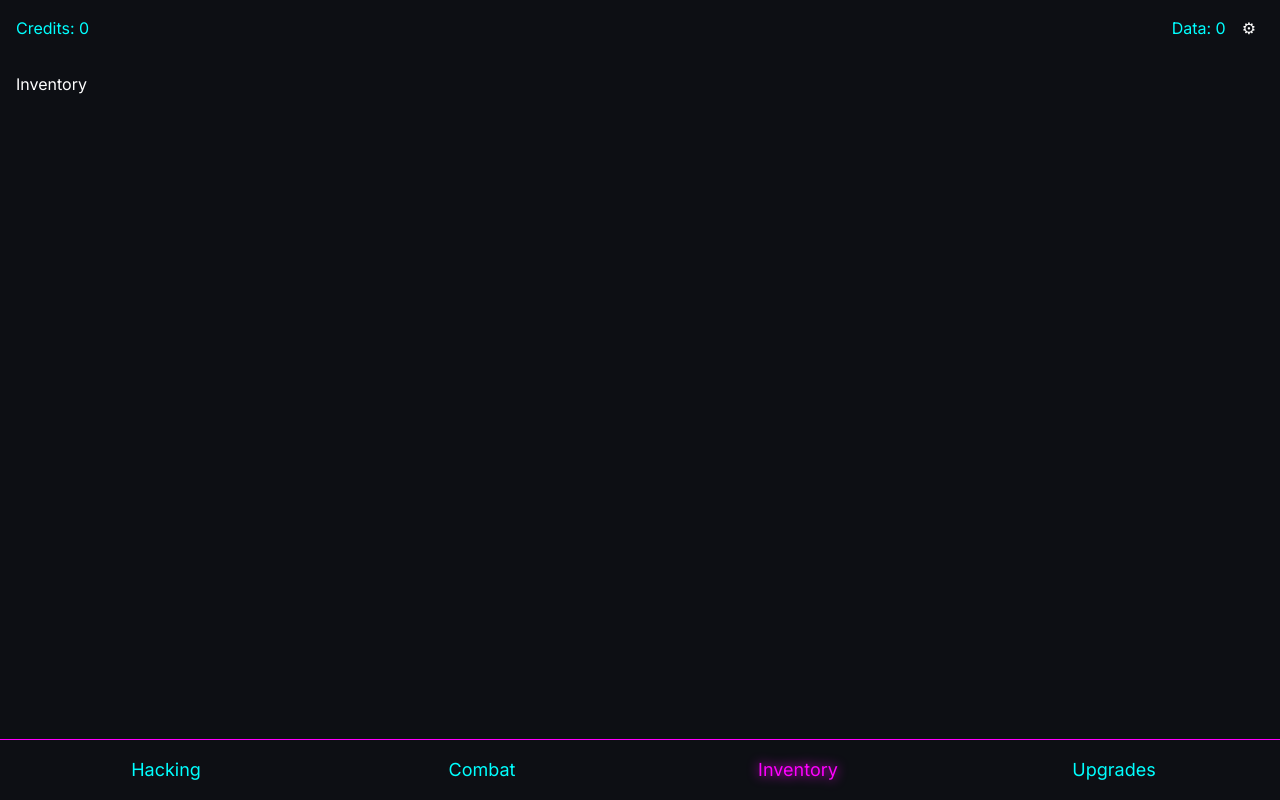
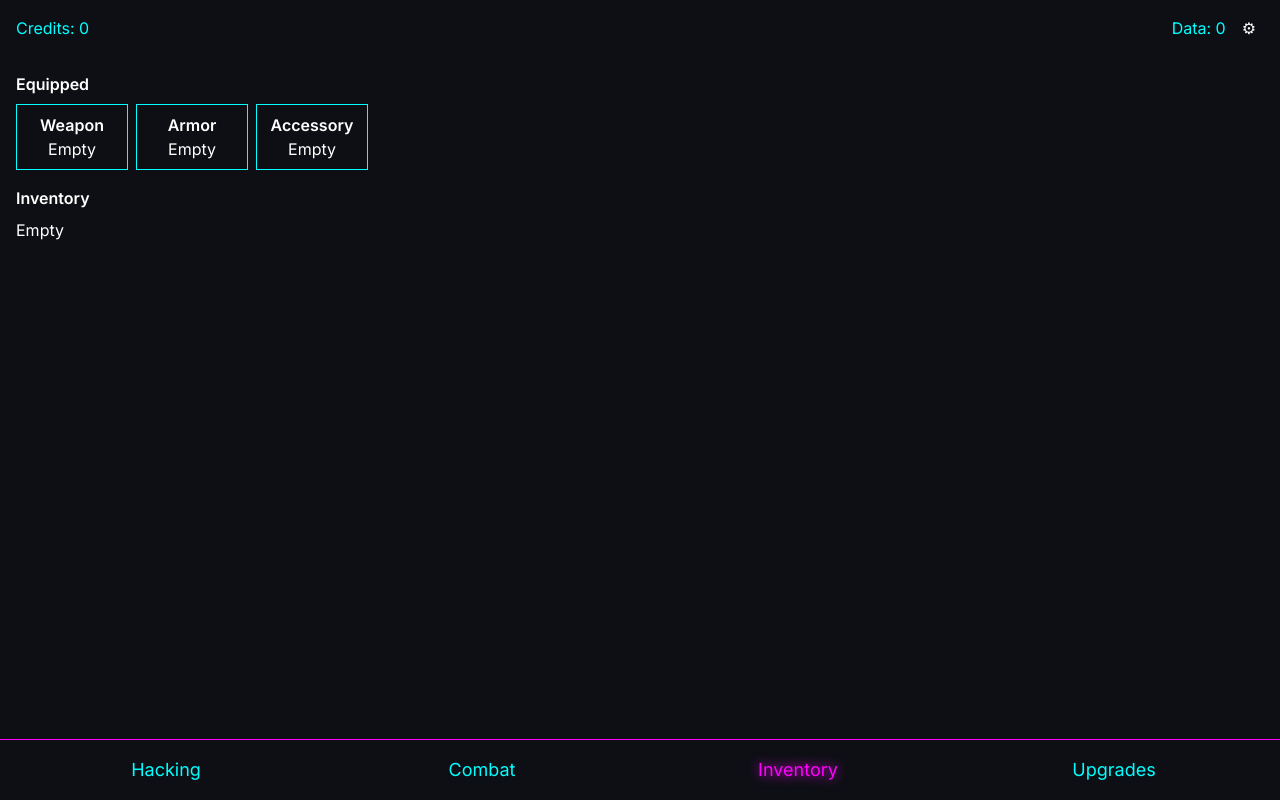
Before and after one commit to mikisz/cyber-idle, a React (Vite) app: page / in a window 1280 px wide. Both pictures are taken after a click on the button "Inventory". Built offline with nearby package versions, Linux system fonts and the light colour scheme.

Commit message:
feat: implement item system

```diff
--- /dev/null
+++ b/src/data/items.ts
@@ -0,0 +1,52 @@
+export type ItemType = 'weapon' | 'armor' | 'accessory' | 'consumable';
+
+export interface Item {
+  id: string;
+  name: string;
+  type: ItemType;
+  stats?: {
+    atk?: number;
+    hpMax?: number;
+    hackingSpeed?: number; // percentage as decimal (0.1 = 10%)
+  };
+  rarity: 'common' | 'uncommon' | 'rare';
+  description: string;
+}
+
+export const items: Item[] = [
+  {
+    id: 'shock_baton',
+    name: 'Shock Baton',
+    type: 'weapon',
+    stats: { atk: 5 },
+    rarity: 'common',
+    description: '+5 ATK',
+  },
+  {
+    id: 'kevlar_jacket',
+    name: 'Kevlar Jacket',
+    type: 'armor',
+    stats: { hpMax: 20 },
+    rarity: 'uncommon',
+    description: '+20 Max HP',
+  },
+  {
+    id: 'neural_chip',
+    name: 'Neural Chip',
+    type: 'accessory',
+    stats: { hackingSpeed: 0.1 },
+    rarity: 'rare',
+    description: '+10% hacking speed',
+  },
+  {
+    id: 'medkit',
+    name: 'Medkit',
+    type: 'consumable',
+    rarity: 'common',
+    description: 'Heals 50 HP',
+  },
+];
+
+export function getItem(id: string): Item | undefined {
+  return items.find((i) => i.id === id);
+}
--- a/src/game/combat.ts
+++ b/src/game/combat.ts
@@ -1,5 +1,6 @@
 import { useGameStore } from './state/store';
 import enemiesData from '../data/enemies.json';
+import { getItem } from '../data/items';
 
 export type Enemy = (typeof enemiesData)[number];
 
@@ -52,13 +53,29 @@ function rollLoot(enemy: Enemy) {
   return { credits, items };
 }
 
+function rollCombatLoot(): string | null {
+  const roll = Math.random();
+  if (roll < 0.2) return 'medkit';
+  if (roll < 0.5) return 'shock_baton';
+  if (roll < 0.6) return 'kevlar_jacket';
+  return null;
+}
+
 function awardVictory(enemy: Enemy, log: string[]) {
   useGameStore.setState((state) => {
     const rewards = rollLoot(enemy);
-    const inv = { ...state.inventory };
+    const inv = [...state.inventory];
     for (const [itemId, qty] of Object.entries(rewards.items)) {
-      inv[itemId] = (inv[itemId] ?? 0) + qty;
+      for (let i = 0; i < qty; i++) {
+        inv.push(itemId);
+      }
       log.push(`Looted ${qty} ${itemId}`);
+    }
+    const drop = rollCombatLoot();
+    if (drop) {
+      inv.push(drop);
+      const item = getItem(drop);
+      log.push(`Found ${item?.name ?? drop}`);
     }
     let { level, xp } = state.skills.combat;
     xp += enemy.xp;
--- a/src/game/hacking.ts
+++ b/src/game/hacking.ts
@@ -8,9 +8,17 @@ export interface HackRewards {
   xp: number;
 }
 
+function rollHackingLoot(): string | null {
+  const roll = Math.random();
+  if (roll < 0.01) return 'neural_chip';
+  if (roll < 0.03) return 'shock_baton';
+  return null;
+}
+
 export function performHack(state: GameState): {
   state: GameState;
   rewards: HackRewards;
+  loot?: string | null;
 } {
   const credits = 50 + Math.floor(Math.random() * 101);
   const xpGain = 5 + Math.floor(Math.random() * 11);
@@ -23,11 +31,18 @@ export function performHack(state: GameState): {
     level += 1;
   }
 
+  const inv = [...state.inventory];
+  const drop = rollHackingLoot();
+  if (drop) {
+    inv.push(drop);
+  }
+
   const newState: GameState = {
     ...state,
     player: { ...state.player, credits: state.player.credits + credits },
     skills: { ...state.skills, hacking: { level, xp } },
+    inventory: inv,
   };
 
-  return { state: newState, rewards: { credits, data: dataGain, xp: xpGain } };
+  return { state: newState, rewards: { credits, data: dataGain, xp: xpGain }, loot: drop };
 }
--- /dev/null
+++ b/src/game/items.ts
@@ -0,0 +1,99 @@
+import { useGameStore, type GameState } from './state/store';
+import { getItem, type Item } from '../data/items';
+
+function applyItem(
+  player: GameState['player'],
+  hacking: GameState['hacking'],
+  item: Item,
+  op: 1 | -1
+) {
+  const newPlayer = { ...player };
+  const newHacking = { ...hacking };
+  if (item.stats?.atk) newPlayer.atk += op * item.stats.atk;
+  if (item.stats?.hpMax) {
+    newPlayer.hpMax += op * item.stats.hpMax;
+    if (op > 0) {
+      newPlayer.hp = Math.min(newPlayer.hp + item.stats.hpMax, newPlayer.hpMax);
+    } else {
+      newPlayer.hp = Math.min(newPlayer.hp, newPlayer.hpMax);
+    }
+  }
+  if (item.stats?.hackingSpeed) {
+    const mult = 1 + item.stats.hackingSpeed;
+    newHacking.timeMultiplier =
+      op > 0 ? newHacking.timeMultiplier * mult : newHacking.timeMultiplier / mult;
+  }
+  return { player: newPlayer, hacking: newHacking };
+}
+
+export function addItemToInventory(itemId: string) {
+  const item = getItem(itemId);
+  if (!item) return;
+  useGameStore.setState((s) => ({ ...s, inventory: [...s.inventory, itemId] }));
+}
+
+export function equipItem(itemId: string) {
+  const item = getItem(itemId);
+  if (!item || item.type === 'consumable') return;
+  useGameStore.setState((state) => {
+    const inv = [...state.inventory];
+    const idx = inv.indexOf(itemId);
+    if (idx === -1) return state;
+    inv.splice(idx, 1);
+    const slot = item.type;
+    const newEquipped = { ...state.equipped };
+    let { player, hacking } = state;
+    if (newEquipped[slot]) {
+      const prevItem = getItem(newEquipped[slot]!);
+      if (prevItem) {
+        const res = applyItem(player, hacking, prevItem, -1);
+        player = res.player;
+        hacking = res.hacking;
+        inv.push(prevItem.id);
+      }
+    }
+    newEquipped[slot] = itemId;
+    const res2 = applyItem(player, hacking, item, 1);
+    player = res2.player;
+    hacking = res2.hacking;
+    if (player.hp > player.hpMax) player.hp = player.hpMax;
+    return { ...state, inventory: inv, equipped: newEquipped, player, hacking };
+  });
+}
+
+export function unequipItem(slot: 'weapon' | 'armor' | 'accessory') {
+  useGameStore.setState((state) => {
+    const itemId = state.equipped[slot];
+    if (!itemId) return state;
+    const item = getItem(itemId);
+    const inv = [...state.inventory, itemId];
+    const newEquipped = { ...state.equipped, [slot]: null };
+    let { player, hacking } = state;
+    if (item) {
+      const res = applyItem(player, hacking, item, -1);
+      player = res.player;
+      hacking = res.hacking;
+      if (player.hp > player.hpMax) player.hp = player.hpMax;
+    }
+    return { ...state, inventory: inv, equipped: newEquipped, player, hacking };
+  });
+}
+
+export function consumeItem(itemId: string): boolean {
+  const item = getItem(itemId);
+  if (!item || item.type !== 'consumable') return false;
+  let used = false;
+  useGameStore.setState((state) => {
+    const idx = state.inventory.indexOf(itemId);
+    if (idx === -1) return state;
+    const inv = [...state.inventory];
+    inv.splice(idx, 1);
+    const newPlayer = { ...state.player };
+    if (itemId === 'medkit') {
+      newPlayer.hp = Math.min(newPlayer.hp + 50, newPlayer.hpMax);
+    }
+    used = true;
+    return { ...state, inventory: inv, player: newPlayer };
+  });
+  return used;
+}
--- a/src/game/state/store.ts
+++ b/src/game/state/store.ts
@@ -15,7 +15,12 @@ export interface GameState {
   };
   hacking: { timeMultiplier: number; inProgress: boolean };
   upgrades: { owned: Record<string, boolean> };
-  inventory: { [itemId: string]: number };
+  inventory: string[];
+  equipped: {
+    weapon: string | null;
+    armor: string | null;
+    accessory: string | null;
+  };
   combat: {
     enemyId: string | null;
     enemyHp: number;
@@ -40,7 +45,8 @@ export const initialState: GameState = {
   },
   hacking: { timeMultiplier: 1, inProgress: false },
   upgrades: { owned: {} },
-  inventory: {},
+  inventory: [],
+  equipped: { weapon: null, armor: null, accessory: null },
   combat: { enemyId: null, enemyHp: 0, inFight: false, log: [] },
   meta: { lastSaveTimestamp: null },
 };
--- a/src/ui/tabs/InventoryTab.tsx
+++ b/src/ui/tabs/InventoryTab.tsx
@@ -1,3 +1,85 @@
+import { useGameStore } from '../../game/state/store';
+import { consumeItem, equipItem, unequipItem } from '../../game/items';
+import { getItem } from '../../data/items';
+import { showToast } from '../Toast';
+
+function ItemStats({ id }: { id: string }) {
+  const item = getItem(id);
+  if (!item) return null;
+  const stats = [] as string[];
+  if (item.stats?.atk) stats.push(`ATK +${item.stats.atk}`);
+  if (item.stats?.hpMax) stats.push(`HP +${item.stats.hpMax}`);
+  if (item.stats?.hackingSpeed)
+    stats.push(`Hack Speed +${Math.round(item.stats.hackingSpeed * 100)}%`);
+  return <div className="text-sm text-neon-cyan">{stats.join(', ')}</div>;
+}
+
 export default function InventoryTab() {
-  return <div className="p-4">Inventory</div>;
+  const inventory = useGameStore((s) => s.inventory);
+  const equipped = useGameStore((s) => s.equipped);
+
+  const handleItem = (id: string) => {
+    const item = getItem(id);
+    if (!item) return;
+    if (item.type === 'consumable') {
+      const used = consumeItem(id);
+      if (used && id === 'medkit') {
+        showToast('+50 HP (Medkit)');
+      }
+    } else {
+      equipItem(id);
+    }
+  };
+
+  const renderSlot = (slot: 'weapon' | 'armor' | 'accessory') => {
+    const id = equipped[slot];
+    const item = id ? getItem(id) : null;
+    return (
+      <button
+        key={slot}
+        className="w-28 border border-neon-cyan p-2"
+        onClick={() => id && unequipItem(slot)}
+      >
+        <div className="font-bold">{slot.charAt(0).toUpperCase() + slot.slice(1)}</div>
+        <div>{item ? item.name : 'Empty'}</div>
+        {id && <ItemStats id={id} />}
+      </button>
+    );
+  };
+
+  return (
+    <div className="space-y-4 p-4">
+      <div className="space-y-2">
+        <div className="font-bold">Equipped</div>
+        <div className="flex gap-2">
+          {renderSlot('weapon')}
+          {renderSlot('armor')}
+          {renderSlot('accessory')}
+        </div>
+      </div>
+      <div className="space-y-2">
+        <div className="font-bold">Inventory</div>
+        {inventory.length === 0 ? (
+          <div>Empty</div>
+        ) : (
+          <ul className="grid grid-cols-2 gap-2">
+            {inventory.map((id, i) => {
+              const item = getItem(id);
+              return (
+                <li key={`${id}-${i}`}>
+                  <button
+                    className="w-full border border-neon-cyan p-2 text-left"
+                    onClick={() => handleItem(id)}
+                  >
+                    <div>{item?.name ?? id}</div>
+                    {item && <ItemStats id={id} />}
+                  </button>
+                </li>
+              );
+            })}
+          </ul>
+        )}
+      </div>
+    </div>
+  );
 }
```
Also changed, not shown: 2 other files (tests, documents, lock files or other folders).
